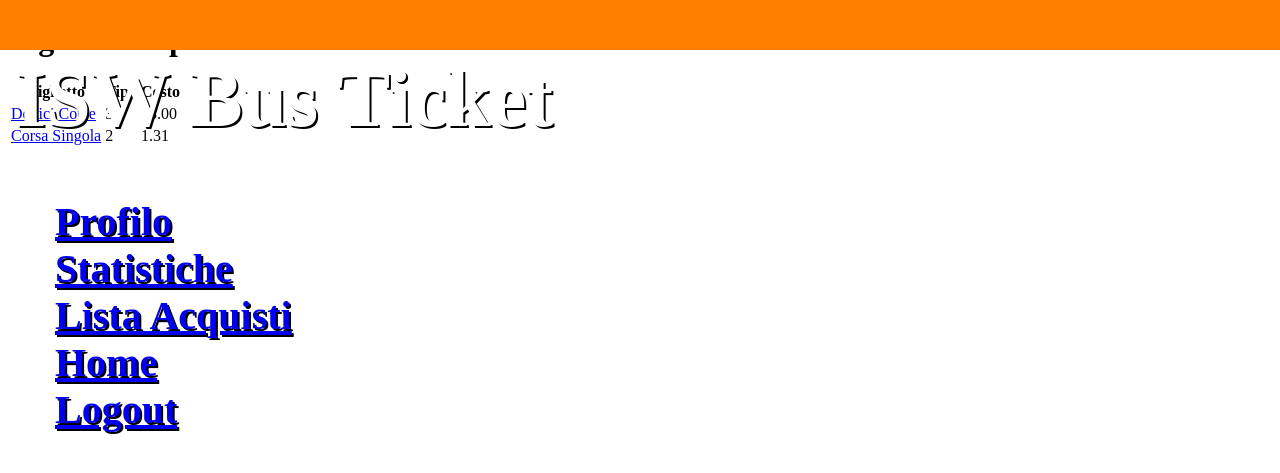
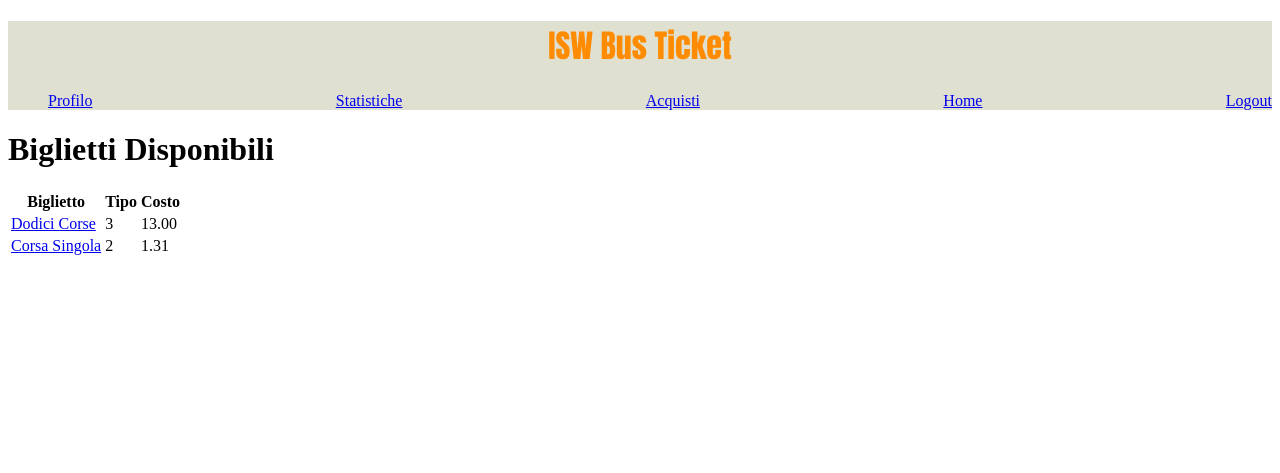
Before and after one commit to michelepilia/ISW, a Django app: page /tickets/ in a window 1280 px wide. Shown: the top 473 px of the page. Run offline with Django 3.2, Linux system fonts and the light colour scheme; a user stored in the database is signed in; data comes from the database, SQL or seed files in the repository.

Commit message:
Modificato file css stile Header in Base.html

```diff
--- a/IswBus/static/IswBus/style.css
+++ b/IswBus/static/IswBus/style.css
@@ -1,14 +1,18 @@
 header {
-    background-color: #ff8000;
-    color: white;
-    text-shadow: 2px 2px #000000;
-    font-size: 40px;
-    font-weight: bold;
-    position: fixed;
-    top: 0px;
-    left: 0px;
-    right: 0px;
-    padding-left: 15px;
-    height: 50px;
-    z-index: 1000;
+    background-color: #e0e0d1;
 }
+
+#titolo_header{
+    font-family: Impact, Charcoal, sans-serif;
+    color: darkorange;
+    text-align: center;
+}
+
+ul#menu li{
+    display: inline;
+}
+
+ul{
+    text-align: center;
+    text-align-last: justify;
+}
--- a/IswBus/templates/base.html
+++ b/IswBus/templates/base.html
@@ -9,11 +9,11 @@
 <body>
 
     <header>
-        <h1>ISW Bus Ticket</h1>
-        <ul>
+        <h1 id="titolo_header">ISW Bus Ticket</h1>
+        <ul id="menu">
             <li><a href="/cards">Profilo</a></li>
             <li><a href="/statistics/">Statistiche</a></li>
-            <li><a href="/transactions/">Lista Acquisti</a></li>
+            <li><a href="/transactions/">Acquisti</a></li>
             <li><a href="/tickets/">Home</a></li>
             <li><a href="/logout/">Logout</a></li>
         </ul>
--- a/IswBus/templates/signup.html
+++ b/IswBus/templates/signup.html
@@ -3,7 +3,7 @@
 <head>
     {% load static %}
     <meta charset="UTF-8">
-    <link rel="stylesheet" type="text/css" href="style.css" media="screen">
+    <link rel="stylesheet" href="{% static "IswBus/style.css" %}">
     <title>Bus Ticket ISW</title>
 </head>
 <body>
@@ -14,7 +14,6 @@
             <li>Sei già registrato? <a href="/login">Accedi</a></li>
         </ul>
     </header>
-
   <h2>Bus Ticket ISW: Sign up</h2>
   <form method="post" action="tickets/">
     {% csrf_token %}
```
